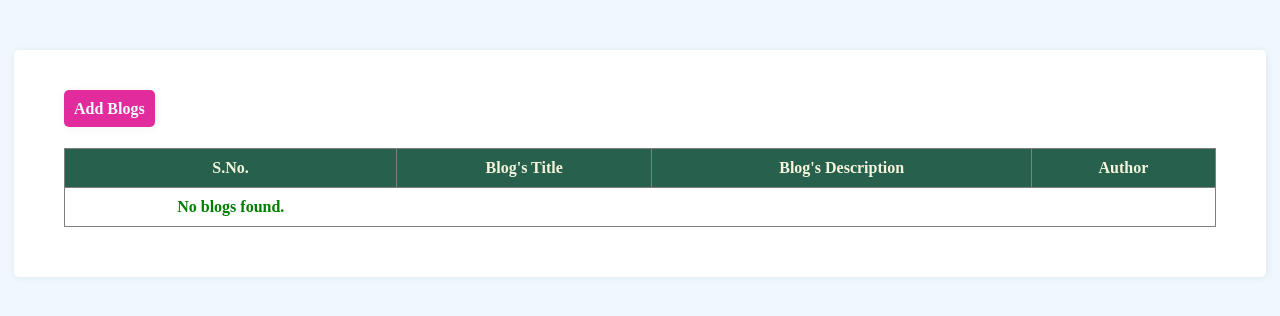
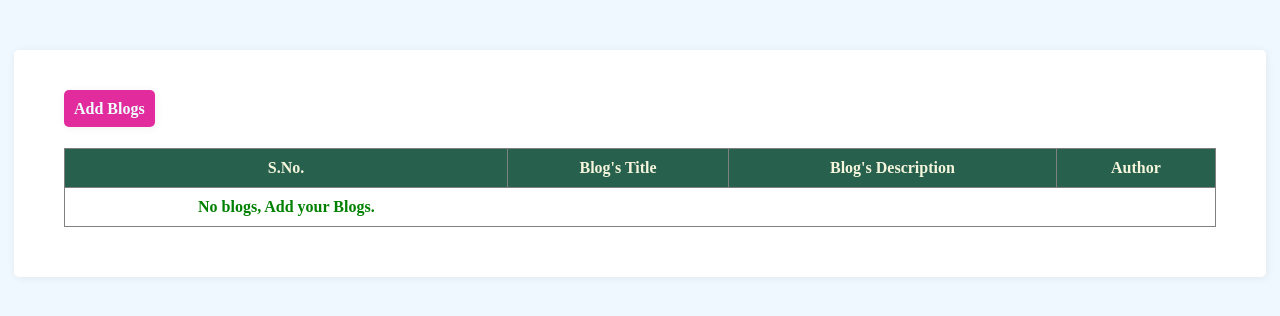
Before and after one commit to Shazme-Kalam/Blog-app, a React (Create React App) app in the folder frontend/: page / in a window 1280 px wide. Shown: the top 316 px of the page. Built offline with nearby package versions, Linux system fonts and the light colour scheme.

Commit message:
url update

```diff
--- a/frontend/src/components/getblog/blog.jsx
+++ b/frontend/src/components/getblog/blog.jsx
@@ -62,7 +62,7 @@ const Blogs = () => {
                                 )
                             })
                         ) : (
-                            <div className='noData'>No blogs found. </div>
+                            <div className='noData'>No blogs, Add your Blogs. </div>
                         )
                     }
 
```
